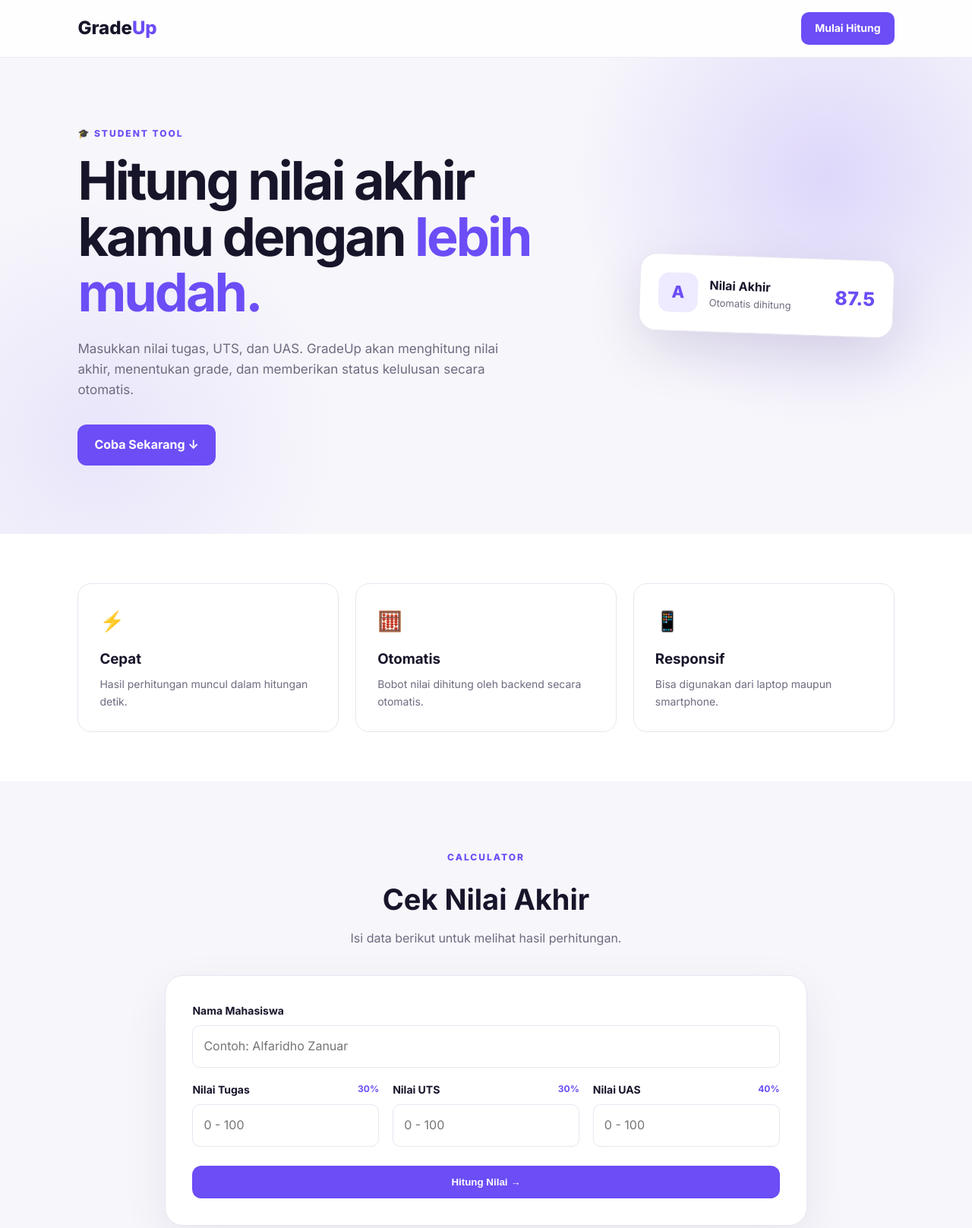
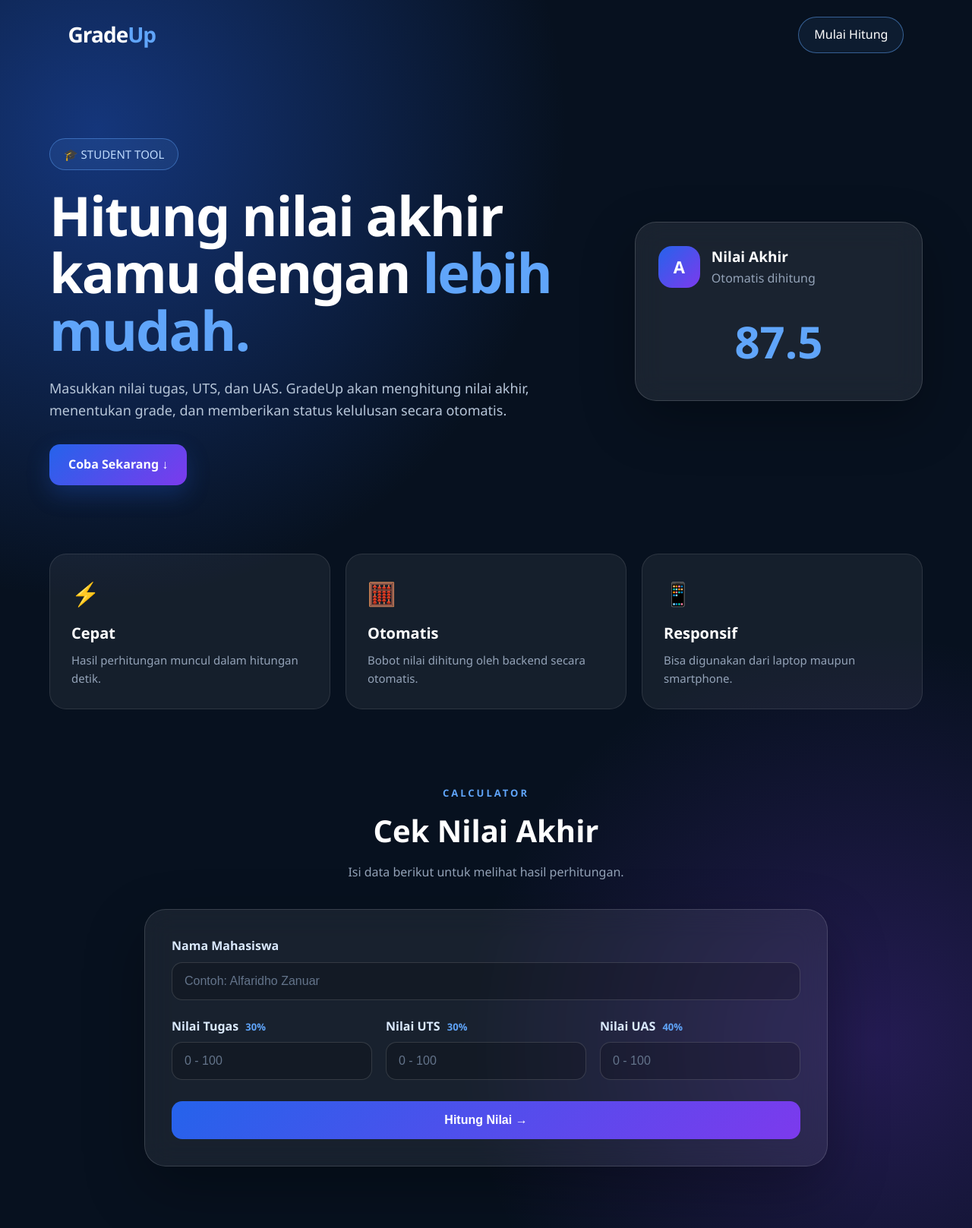
Before and after one commit to alfaridhozanuar6-ctrl/gradeup-landing-page, a website: page public/index.html in a window 1280 px wide. Shown: the top 1617 px of the page at 76% size. Drawn offline with Linux system fonts and the light colour scheme.

Commit message:
Improve GradeUp landing page design

```diff
--- a/public/style.css
+++ b/public/style.css
@@ -1,323 +1,588 @@
-@import url('https://fonts.googleapis.com/css2?family=Inter:wght@400;500;600;700;800&display=swap');
-
-:root {
-  --primary: #6c4df6;
-  --primary-dark: #5235d4;
-  --text: #17152a;
-  --muted: #6f6b80;
-  --bg: #f7f6fb;
-  --white: #ffffff;
-  --border: #e8e5f0;
-  --success: #159957;
-  --danger: #d9415d;
+* {
+  margin: 0;
+  padding: 0;
+  box-sizing: border-box;
 }
 
-* { box-sizing: border-box; margin: 0; padding: 0; }
-
-html { scroll-behavior: smooth; }
+html {
+  scroll-behavior: smooth;
+}
 
 body {
-  font-family: "Inter", sans-serif;
-  color: var(--text);
-  background: var(--bg);
+  font-family: "Segoe UI", Arial, sans-serif;
+  background:
+    radial-gradient(circle at 10% 10%, rgba(37, 99, 235, 0.45), transparent 32%),
+    radial-gradient(circle at 90% 80%, rgba(124, 58, 237, 0.25), transparent 30%),
+    #07111f;
+  color: #ffffff;
+  min-height: 100vh;
   line-height: 1.6;
 }
 
+/* =========================
+   NAVBAR
+========================= */
+
 .navbar {
-  height: 76px;
-  padding: 0 8%;
+  width: 100%;
+  padding: 22px 7%;
   display: flex;
   align-items: center;
   justify-content: space-between;
-  background: rgba(255,255,255,.85);
-  backdrop-filter: blur(12px);
-  position: sticky;
-  top: 0;
+  position: relative;
   z-index: 10;
-  border-bottom: 1px solid rgba(232,229,240,.8);
 }
 
 .logo {
+  color: white;
   text-decoration: none;
-  color: var(--text);
-  font-size: 24px;
+  font-size: 28px;
   font-weight: 800;
+  letter-spacing: -1px;
 }
 
-.logo span { color: var(--primary); }
+.logo span {
+  color: #60a5fa;
+}
 
 .nav-button {
   text-decoration: none;
-  color: var(--white);
-  background: var(--primary);
-  padding: 10px 18px;
-  border-radius: 10px;
-  font-size: 14px;
-  font-weight: 700;
+  color: white;
+  padding: 10px 20px;
+  border: 1px solid rgba(96, 165, 250, 0.5);
+  border-radius: 30px;
+  background: rgba(96, 165, 250, 0.08);
+  transition: 0.3s ease;
 }
 
-.hero {
-  min-height: 590px;
-  padding: 90px 8%;
-  display: flex;
-  align-items: center;
-  justify-content: space-between;
-  gap: 60px;
-  background:
-    radial-gradient(circle at 85% 25%, rgba(108,77,246,.18), transparent 28%),
-    radial-gradient(circle at 10% 80%, rgba(108,77,246,.10), transparent 25%);
+.nav-button:hover {
+  background: #2563eb;
+  border-color: #2563eb;
+  transform: translateY(-2px);
 }
 
-.hero-text { max-width: 680px; }
+/* =========================
+   HERO
+========================= */
 
-.badge, .eyebrow {
-  color: var(--primary);
-  font-size: 12px;
-  font-weight: 800;
-  letter-spacing: 2px;
-  margin-bottom: 16px;
+.hero {
+  width: min(1150px, 90%);
+  margin: 0 auto;
+  padding: 90px 0 70px;
+  display: grid;
+  grid-template-columns: 1.5fr 0.8fr;
+  align-items: center;
+  gap: 60px;
+}
+
+.hero-text {
+  max-width: 760px;
+}
+
+.badge {
+  display: inline-block;
+  padding: 8px 18px;
+  border-radius: 30px;
+  border: 1px solid rgba(96, 165, 250, 0.45);
+  background: rgba(96, 165, 250, 0.1);
+  color: #bfdbfe;
+  font-size: 15px;
+  margin-bottom: 22px;
 }
 
 .hero h1 {
-  font-size: clamp(42px, 6vw, 70px);
+  font-size: clamp(42px, 6vw, 72px);
   line-height: 1.05;
-  letter-spacing: -3px;
-  margin-bottom: 24px;
+  letter-spacing: -2px;
+  margin-bottom: 25px;
 }
 
 .hero h1 span {
-  color: var(--primary);
+  color: #60a5fa;
 }
 
 .subtitle {
-  color: var(--muted);
-  max-width: 590px;
-  font-size: 17px;
-  margin-bottom: 32px;
+  color: #b7c6d9;
+  font-size: 18px;
+  max-width: 700px;
+  margin-bottom: 30px;
 }
 
-.primary-button, .submit-button {
+.primary-button {
   display: inline-block;
-  border: 0;
-  cursor: pointer;
+  text-decoration: none;
   color: white;
-  background: var(--primary);
-  padding: 14px 22px;
-  border-radius: 12px;
+  background: linear-gradient(135deg, #2563eb, #7c3aed);
+  padding: 14px 25px;
+  border-radius: 14px;
   font-weight: 700;
-  text-decoration: none;
-  transition: .2s;
+  box-shadow: 0 12px 30px rgba(37, 99, 235, 0.25);
+  transition: 0.3s ease;
 }
 
-.primary-button:hover, .submit-button:hover, .nav-button:hover {
-  background: var(--primary-dark);
-  transform: translateY(-2px);
+.primary-button:hover {
+  transform: translateY(-3px);
+  box-shadow: 0 18px 40px rgba(37, 99, 235, 0.35);
 }
 
+/* =========================
+   HERO CARD
+========================= */
+
 .hero-card {
-  width: 360px;
-  padding: 24px;
-  display: flex;
+  padding: 30px;
+  min-height: 230px;
+  border-radius: 28px;
+  background: rgba(255, 255, 255, 0.08);
+  border: 1px solid rgba(255, 255, 255, 0.15);
+  backdrop-filter: blur(18px);
+  box-shadow: 0 25px 70px rgba(0, 0, 0, 0.3);
+
+  display: grid;
+  grid-template-columns: 55px 1fr;
   align-items: center;
   gap: 15px;
-  background: white;
-  border: 1px solid var(--border);
-  border-radius: 22px;
-  box-shadow: 0 25px 70px rgba(44,33,90,.13);
-  transform: rotate(2deg);
 }
 
 .mini-icon {
-  width: 52px;
-  height: 52px;
-  display: grid;
-  place-items: center;
-  border-radius: 14px;
-  background: #eeeaff;
-  color: var(--primary);
+  width: 55px;
+  height: 55px;
+  border-radius: 18px;
+  display: flex;
+  justify-content: center;
+  align-items: center;
+
+  background: linear-gradient(135deg, #2563eb, #7c3aed);
   font-size: 22px;
   font-weight: 800;
 }
 
-.hero-card p { color: var(--muted); font-size: 13px; }
-.score-preview { margin-left: auto; color: var(--primary); font-size: 25px; font-weight: 800; }
+.hero-card strong {
+  font-size: 19px;
+}
+
+.hero-card p {
+  color: #94a3b8;
+}
+
+.score-preview {
+  grid-column: 1 / -1;
+  font-size: 58px;
+  font-weight: 800;
+  color: #60a5fa;
+  text-align: center;
+  margin-top: 10px;
+}
+
+/* =========================
+   FEATURES
+========================= */
 
 .features {
-  padding: 65px 8%;
+  width: min(1150px, 90%);
+  margin: 20px auto 100px;
+
   display: grid;
   grid-template-columns: repeat(3, 1fr);
-  gap: 22px;
-  background: white;
+  gap: 20px;
 }
 
 .feature {
   padding: 28px;
-  border: 1px solid var(--border);
-  border-radius: 18px;
+  border-radius: 22px;
+
+  background: rgba(255, 255, 255, 0.06);
+  border: 1px solid rgba(255, 255, 255, 0.1);
+
+  transition: 0.3s ease;
+}
+
+.feature:hover {
+  transform: translateY(-6px);
+  background: rgba(255, 255, 255, 0.09);
+  border-color: rgba(96, 165, 250, 0.35);
 }
 
 .feature-icon {
-  font-size: 26px;
-  margin-bottom: 15px;
+  font-size: 30px;
+  margin-bottom: 12px;
 }
 
-.feature h3 { margin-bottom: 7px; }
-.feature p { color: var(--muted); font-size: 14px; }
+.feature h3 {
+  font-size: 20px;
+  margin-bottom: 7px;
+}
+
+.feature p {
+  color: #94a3b8;
+  font-size: 15px;
+}
+
+/* =========================
+   CALCULATOR SECTION
+========================= */
 
 .calculator-section {
-  padding: 90px 8%;
-  max-width: 1050px;
-  margin: auto;
+  width: min(900px, 90%);
+  margin: 0 auto 100px;
 }
 
-.section-heading { text-align: center; margin-bottom: 35px; }
-.section-heading h2 { font-size: 38px; margin-bottom: 8px; }
-.section-heading p:last-child { color: var(--muted); }
+.section-heading {
+  text-align: center;
+  margin-bottom: 35px;
+}
+
+.eyebrow {
+  color: #60a5fa;
+  font-size: 13px;
+  font-weight: 800;
+  letter-spacing: 3px;
+  margin-bottom: 8px;
+}
+
+.section-heading h2 {
+  font-size: 40px;
+  margin-bottom: 10px;
+}
+
+.section-heading > p:last-child {
+  color: #94a3b8;
+}
+
+/* =========================
+   CALCULATOR CARD
+========================= */
 
 .calculator-card {
-  background: white;
-  border: 1px solid var(--border);
-  border-radius: 24px;
   padding: 35px;
-  box-shadow: 0 20px 60px rgba(30,20,70,.07);
+
+  background: rgba(255, 255, 255, 0.07);
+  border: 1px solid rgba(255, 255, 255, 0.14);
+
+  border-radius: 28px;
+
+  backdrop-filter: blur(18px);
+  box-shadow: 0 30px 80px rgba(0, 0, 0, 0.3);
+}
+
+/* =========================
+   INPUT
+========================= */
+
+.input-group {
+  display: flex;
+  flex-direction: column;
+  gap: 8px;
+}
+
+.input-group.full {
+  margin-bottom: 22px;
+}
+
+.input-group label {
+  color: #dbeafe;
+  font-weight: 600;
+}
+
+.input-group label span {
+  color: #60a5fa;
+  font-size: 13px;
+  margin-left: 5px;
+}
+
+.input-group input {
+  width: 100%;
+  padding: 15px 16px;
+
+  background: rgba(0, 0, 0, 0.2);
+  border: 1px solid rgba(255, 255, 255, 0.14);
+  border-radius: 14px;
+
+  color: white;
+  font-size: 16px;
+  outline: none;
+
+  transition: 0.3s ease;
+}
+
+.input-group input::placeholder {
+  color: #64748b;
+}
+
+.input-group input:focus {
+  border-color: #60a5fa;
+  box-shadow: 0 0 0 4px rgba(96, 165, 250, 0.12);
 }
 
 .input-grid {
   display: grid;
   grid-template-columns: repeat(3, 1fr);
   gap: 18px;
-  margin-top: 18px;
 }
 
-.input-group { display: flex; flex-direction: column; gap: 8px; }
-.input-group label { font-size: 14px; font-weight: 700; }
-.input-group label span { float: right; color: var(--primary); font-size: 12px; }
+/* =========================
+   BUTTON
+========================= */
 
-.input-group input {
+.submit-button {
   width: 100%;
-  padding: 14px;
-  border: 1px solid var(--border);
-  border-radius: 10px;
-  outline: none;
-  font: inherit;
-  transition: .2s;
+  margin-top: 28px;
+  padding: 16px;
+
+  border: none;
+  border-radius: 14px;
+
+  background: linear-gradient(135deg, #2563eb, #7c3aed);
+
+  color: white;
+  font-size: 16px;
+  font-weight: 700;
+
+  cursor: pointer;
+
+  transition: 0.3s ease;
 }
 
-.input-group input:focus {
-  border-color: var(--primary);
-  box-shadow: 0 0 0 4px rgba(108,77,246,.10);
+.submit-button:hover {
+  transform: translateY(-3px);
+  box-shadow: 0 15px 35px rgba(37, 99, 235, 0.3);
 }
 
-.submit-button { width: 100%; margin-top: 25px; }
+/* =========================
+   LOADING & ERROR
+========================= */
 
-.loading, .error {
-  margin-top: 18px;
-  padding: 13px;
-  border-radius: 10px;
+.loading {
+  text-align: center;
+  margin-top: 20px;
+  color: #93c5fd;
+}
+
+.error {
+  margin-top: 20px;
+  padding: 14px;
+  border-radius: 12px;
+
+  background: rgba(239, 68, 68, 0.12);
+  border: 1px solid rgba(239, 68, 68, 0.3);
+
+  color: #fca5a5;
   text-align: center;
 }
 
-.loading { background: #f0edff; color: var(--primary); }
-.error { background: #fff0f2; color: var(--danger); }
+.hidden {
+  display: none !important;
+}
 
-.hidden { display: none; }
+/* =========================
+   RESULT
+========================= */
 
 .result {
-  margin-top: 30px;
+  margin-top: 35px;
   padding: 28px;
-  border-radius: 18px;
-  background: #faf9ff;
-  border: 1px solid #e7e1ff;
+
+  border-radius: 22px;
+
+  background: rgba(15, 23, 42, 0.7);
+  border: 1px solid rgba(96, 165, 250, 0.2);
 }
 
 .result-top {
   display: flex;
+  align-items: center;
   justify-content: space-between;
-  align-items: center;
+  gap: 20px;
 }
 
 .result-label {
-  color: var(--muted);
-  font-size: 11px;
-  letter-spacing: 1.5px;
-  font-weight: 800;
+  color: #64748b;
+  font-size: 12px;
+  letter-spacing: 2px;
+  font-weight: 700;
 }
 
-.result-top h3 { font-size: 23px; }
+.result-top h3 {
+  font-size: 24px;
+  margin-top: 4px;
+}
 
 .grade-circle {
-  width: 65px;
-  height: 65px;
+  width: 70px;
+  height: 70px;
+
   border-radius: 50%;
-  display: grid;
-  place-items: center;
-  background: var(--primary);
-  color: white;
-  font-size: 27px;
+
+  display: flex;
+  justify-content: center;
+  align-items: center;
+
+  background: linear-gradient(135deg, #2563eb, #7c3aed);
+
+  font-size: 28px;
   font-weight: 800;
+
+  box-shadow: 0 10px 30px rgba(37, 99, 235, 0.3);
 }
 
 .score-box {
+  margin-top: 25px;
+  padding: 25px;
+
   text-align: center;
-  padding: 25px;
-  margin: 22px 0;
-  background: white;
-  border-radius: 15px;
+
+  background: rgba(255, 255, 255, 0.05);
+  border-radius: 18px;
 }
 
-.score-box span { display: block; color: var(--muted); font-size: 13px; }
-.score-box strong { font-size: 52px; line-height: 1.2; color: var(--primary); }
+.score-box span {
+  display: block;
+  color: #94a3b8;
+  margin-bottom: 5px;
+}
+
+.score-box strong {
+  font-size: 58px;
+  color: #60a5fa;
+}
 
 .status {
+  width: fit-content;
+  margin: 20px auto;
+
+  padding: 8px 20px;
+  border-radius: 30px;
+
+  background: rgba(34, 197, 94, 0.12);
+  color: #86efac;
+
+  font-weight: 800;
   text-align: center;
-  font-weight: 800;
-  padding: 10px;
-  border-radius: 10px;
-  background: #eaf8f0;
-  color: var(--success);
 }
 
-.status.fail {
-  background: #fff0f2;
-  color: var(--danger);
-}
+/* =========================
+   BREAKDOWN
+========================= */
 
 .breakdown {
   display: grid;
   grid-template-columns: repeat(3, 1fr);
-  gap: 12px;
-  margin-top: 18px;
+  gap: 15px;
+  margin-top: 20px;
 }
 
 .breakdown div {
-  padding: 15px;
-  background: white;
-  border-radius: 10px;
-  display: flex;
-  justify-content: space-between;
+  padding: 18px;
+
+  text-align: center;
+
+  background: rgba(255, 255, 255, 0.05);
+  border-radius: 15px;
 }
 
-.breakdown span { color: var(--muted); }
+.breakdown span {
+  display: block;
+  color: #94a3b8;
+  font-size: 13px;
+}
+
+.breakdown strong {
+  display: block;
+  font-size: 24px;
+  margin-top: 5px;
+}
+
+/* =========================
+   FOOTER
+========================= */
 
 footer {
   text-align: center;
-  padding: 30px;
-  color: var(--muted);
-  font-size: 13px;
-  background: white;
+  padding: 30px 20px;
+
+  border-top: 1px solid rgba(255, 255, 255, 0.08);
+
+  color: #64748b;
+  font-size: 14px;
 }
 
+/* =========================
+   RESPONSIVE
+========================= */
+
 @media (max-width: 800px) {
-  .hero { padding: 65px 6%; flex-direction: column; align-items: flex-start; }
-  .hero-card { width: 100%; max-width: 420px; }
-  .features { grid-template-columns: 1fr; padding: 50px 6%; }
-  .calculator-section { padding: 65px 6%; }
-  .input-grid { grid-template-columns: 1fr; }
+
+  .hero {
+    grid-template-columns: 1fr;
+    text-align: center;
+    padding-top: 60px;
+  }
+
+  .hero-text {
+    margin: auto;
+  }
+
+  .hero-card {
+    max-width: 500px;
+    width: 100%;
+    margin: auto;
+  }
+
+  .features {
+    grid-template-columns: 1fr;
+  }
+
+  .input-grid {
+    grid-template-columns: 1fr;
+  }
 }
 
-@media (max-width: 480px) {
-  .navbar { padding: 0 5%; }
-  .nav-button { display: none; }
-  .hero h1 { letter-spacing: -2px; }
-  .calculator-card { padding: 22px; }
+@media (max-width: 550px) {
+
+  .navbar {
+    padding: 18px 5%;
+  }
+
+  .logo {
+    font-size: 23px;
+  }
+
+  .nav-button {
+    padding: 8px 14px;
+    font-size: 14px;
+  }
+
+  .hero {
+    width: 90%;
+    padding-top: 45px;
+  }
+
+  .hero h1 {
+    font-size: 42px;
+  }
+
+  .subtitle {
+    font-size: 16px;
+  }
+
+  .calculator-card {
+    padding: 22px;
+  }
+
+  .section-heading h2 {
+    font-size: 32px;
+  }
+
+  .result-top {
+    align-items: flex-start;
+  }
+
+  .grade-circle {
+    width: 60px;
+    height: 60px;
+  }
+
+  .breakdown {
+    grid-template-columns: 1fr;
+  }
 }
```
